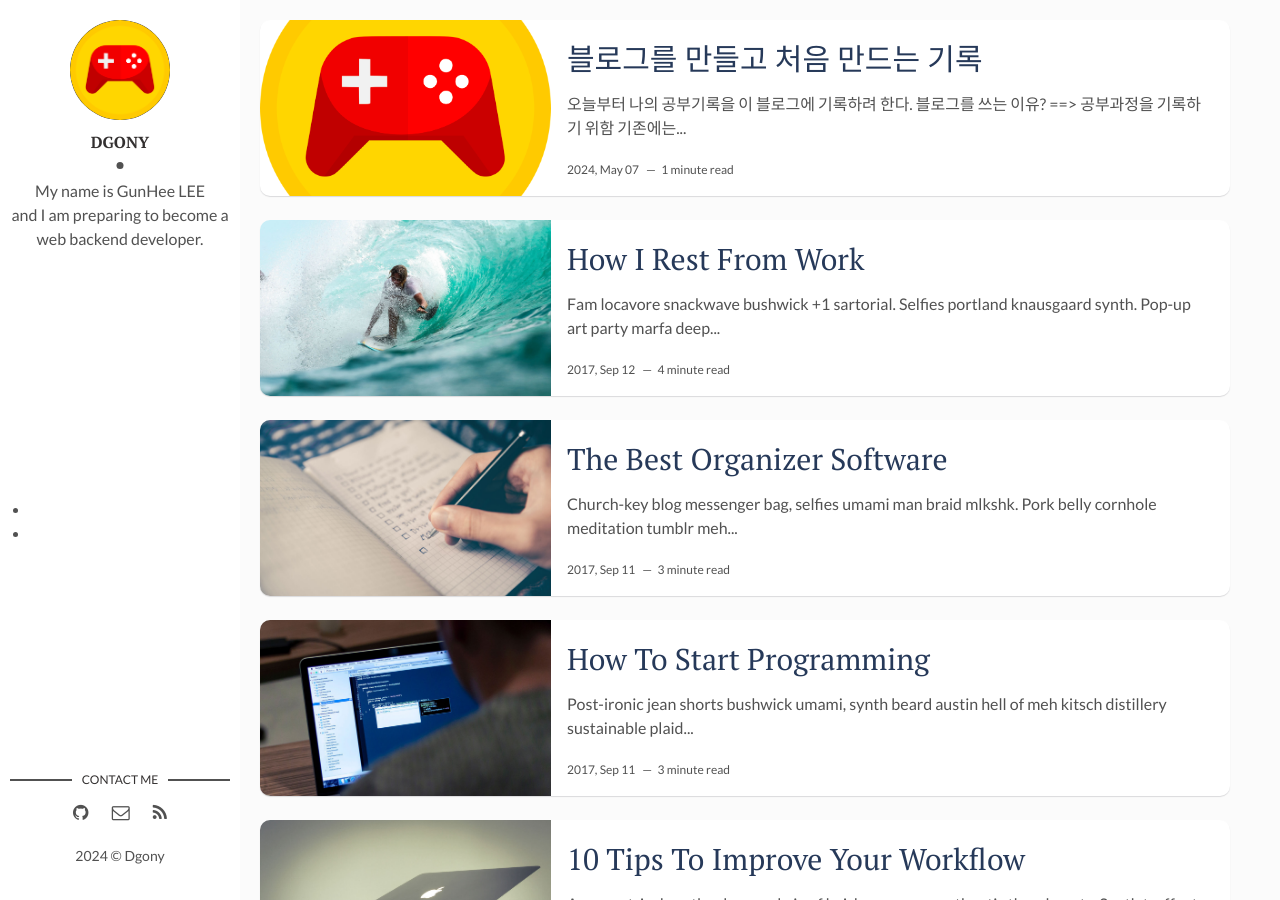
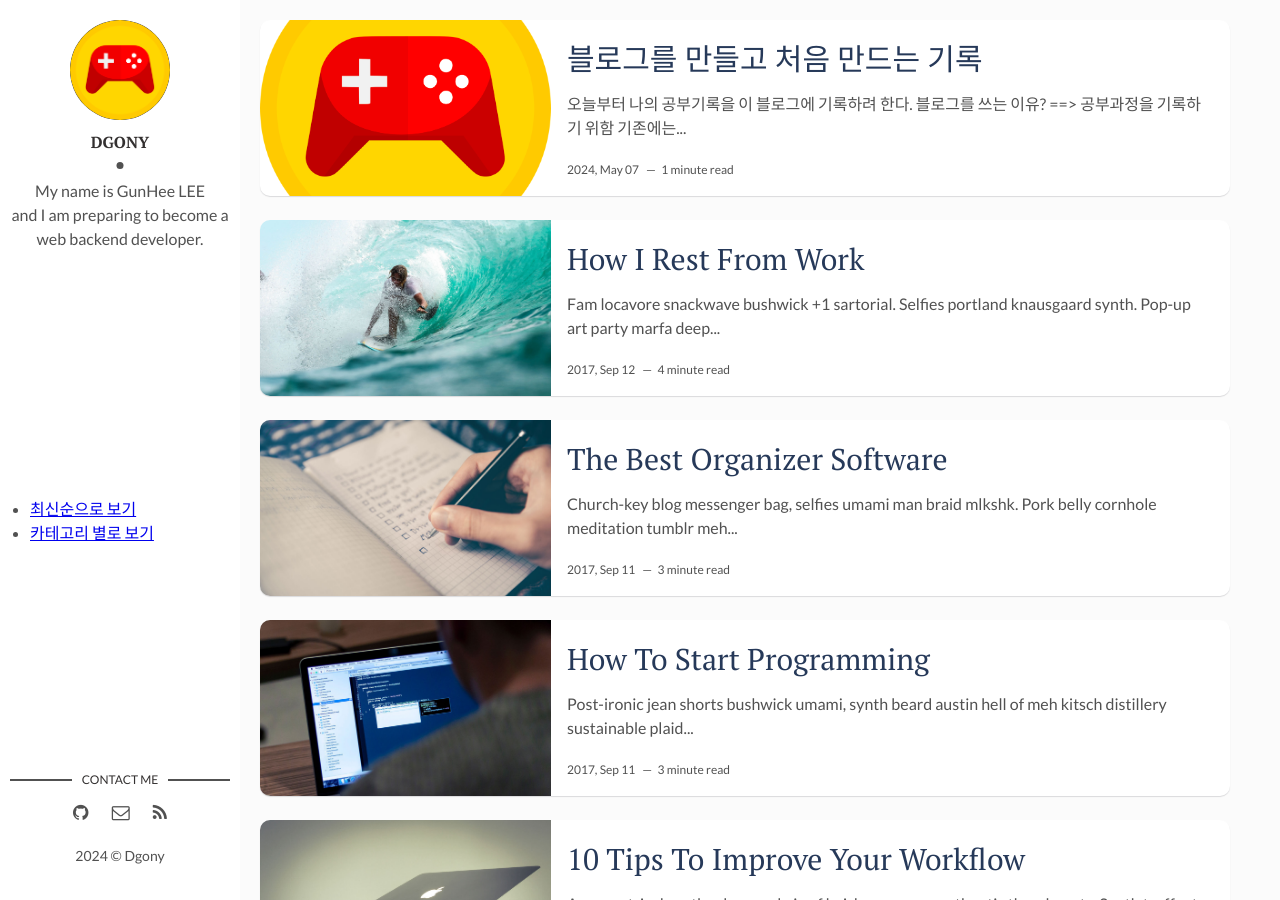
Before and after one commit to Dgony/Dgony-Dgony.github.io, a Jekyll site: the page built from index.html, in a window 1280 px wide and 900 px high. Built offline with Jekyll 4.4.1, drawn with Linux system fonts in a browser that asks for light colours; the list of posts is cut into pages by our own code.

Commit message:
sidebar 테스트 14 정정

```diff
--- a/_layouts/main.html
+++ b/_layouts/main.html
@@ -15,8 +15,8 @@ layout: default
 
   <nav>
     <ul class="blog-tags">
-      <li><a href="{{site.baseurl}}">{{ 최신순으로 보기 }}</a></li>
-      <li><a href="{{site.baseurl}}/tags">{{ 카테고리 별로 보기 }}</a></li>
+      <li><a href="{{site.baseurl}}">최신순으로 보기</a></li>
+      <li><a href="{{site.baseurl}}/tags">카테고리 별로 보기</a></li>
     </ul>
   </nav>
 
```
